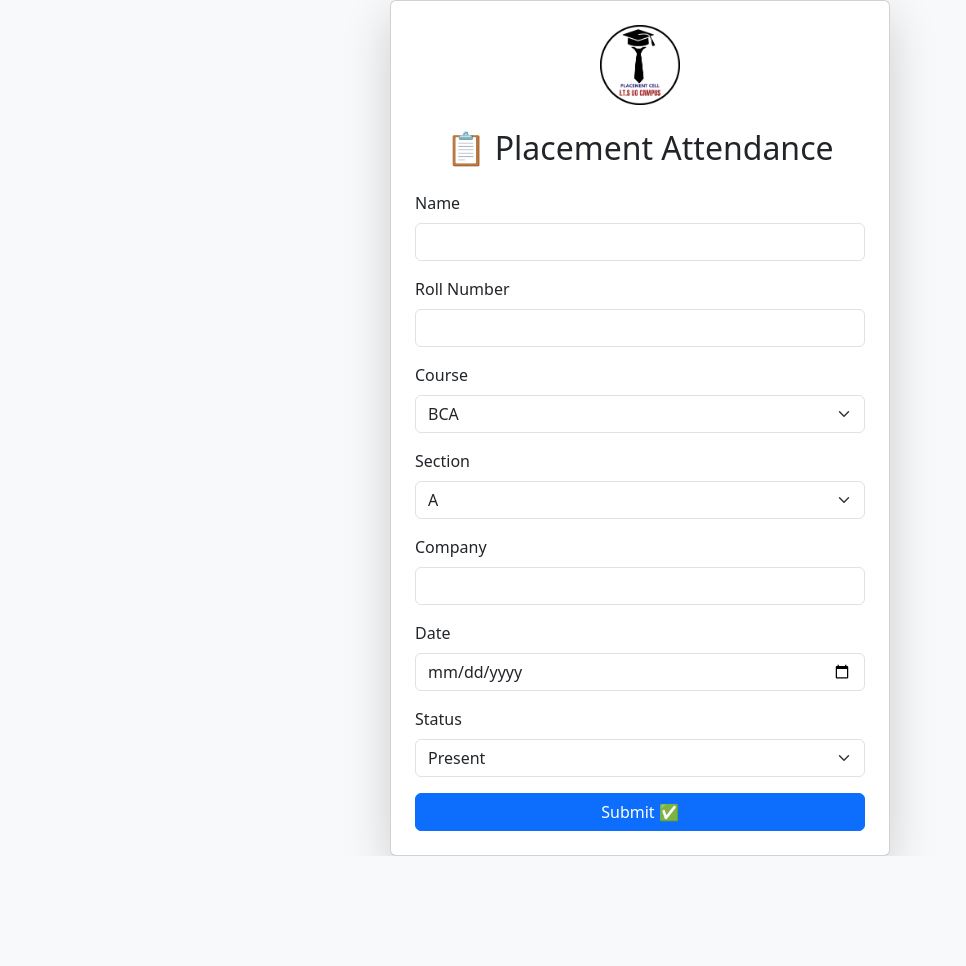
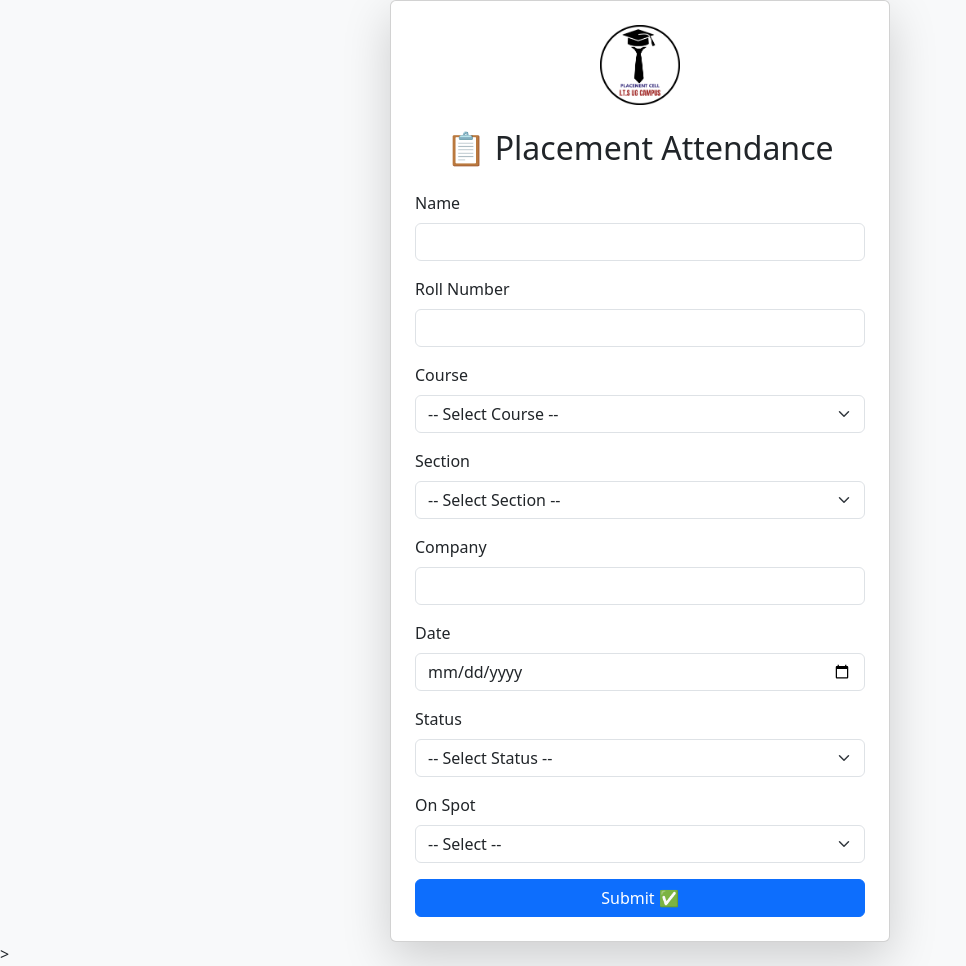
Before and after one commit to abhijha30/placement-attendance, a Flask app: page / in a window 1280 px wide. Shown: the whole page, without its empty margins (0-966 px from the left). Before the commit the page ends 856 px from the top, so only its background shows below. Run offline with Flask 3, Linux system fonts and the light colour scheme.

Commit message:
Update form.html

```diff
--- a/templates/form.html
+++ b/templates/form.html
@@ -37,6 +37,7 @@
         <div class="mb-3">
           <label class="form-label">Course</label>
           <select name="course" class="form-select" required>
+            <option value="">-- Select Course --</option>
             <option>BCA</option>
             <option>BBA</option>
           </select>
@@ -45,6 +46,7 @@
         <div class="mb-3">
           <label class="form-label">Section</label>
           <select name="section" class="form-select" required>
+            <option value="">-- Select Section --</option>
             <option>A</option><option>B</option><option>C</option>
             <option>D</option><option>E</option><option>F</option><option>G</option>
           </select>
@@ -63,8 +65,19 @@
         <div class="mb-3">
           <label class="form-label">Status</label>
           <select name="status" class="form-select" required>
+            <option value="">-- Select Status --</option>
             <option>Present</option>
             <option>Absent</option>
+          </select>
+        </div>
+
+        <!-- ✅ New On Spot Option -->
+        <div class="mb-3">
+          <label class="form-label">On Spot</label>
+          <select name="on_spot" class="form-select" required>
+            <option value="">-- Select --</option>
+            <option>Yes</option>
+            <option>No</option>
           </select>
         </div>
 
@@ -75,3 +88,4 @@
 
 </body>
 </html>
+>
```
